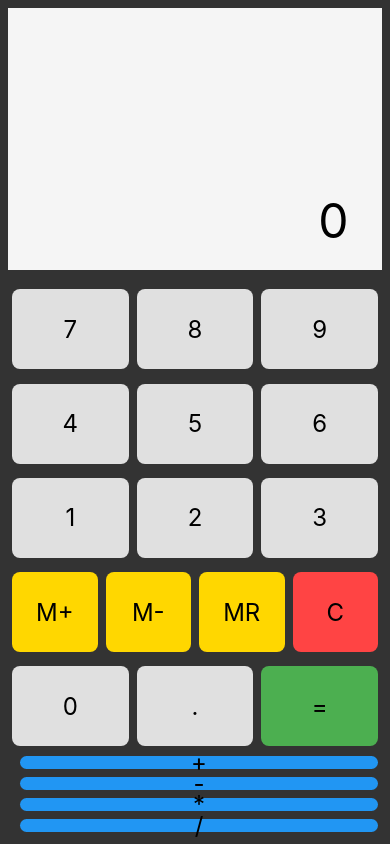
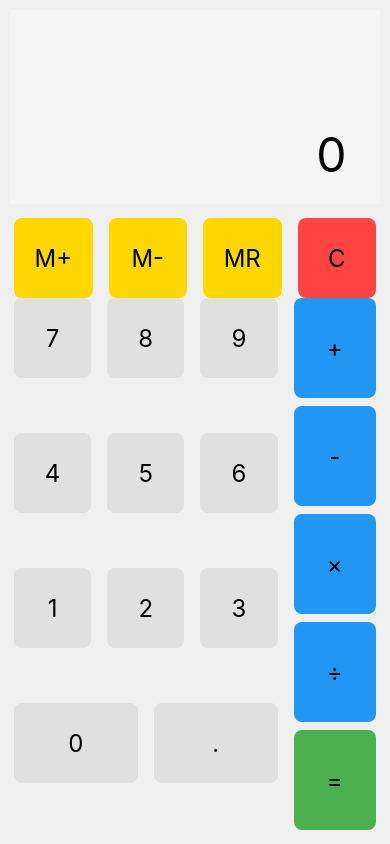
Before and after one commit to g0r3core/Calcolatrice, a React Native app: screen / in a window 390 px wide. Built offline with nearby package versions, Linux system fonts and the light colour scheme.

Commit message:
Cura stile

```diff
--- a/App.js
+++ b/App.js
@@ -49,56 +49,37 @@ export default function App() {
 
   return (
     <View style={styles.container}>
-      <Display value = {displayValue} />
+      <Display value={displayValue} />
+
+      <View style={styles.row}>
+        <Button title="M+" color="#ffd700" onPress={handleMemoryAdd} />
+        <Button title="M-" color="#ffd700" onPress={handleMemorySubtract} />
+        <Button title="MR" color="#ffd700" onPress={handleMemoryRecall} />
+        <Button title="C" color="#ff4444" onPress={handleClear} />
+      </View>
 
       <View style={styles.keypad}>
-        <View style={styles.row}>
-          {['7','8','9'].map((num) => (
-            <Button
-            key={num}
-            title={num}
-            onPress={() => handleNumber(num)}
-            />
+        <View style={styles.leftPanel}>
+          {[['7','8','9'], ['4','5','6'], ['1','2','3']].map((row, i) => (
+            <View key={i} style={styles.row}>
+              {row.map(num => (
+                <Button key={num} title={num} onPress={() => handleNumber(num)} />
+              ))}
+            </View>
           ))}
+
+          <View style={styles.row}>
+            <Button title="0" onPress={() => handleNumber('0')} flex={2} />
+            <Button title="." onPress={handleDecimal} />
+          </View>
         </View>
 
-        <View style={styles.row}>
-          {['4','5','6'].map((num) => (
-            <Button
-              key={num}
-              title={num}
-              onPress={() => handleNumber(num)}
-              />
+        {/* Colonna destra - Operazioni */}
+        <View style={styles.operationsColumn}>
+          {['+', '-', '×', '÷'].map(op => (
+            <Button key={op} title={op} color="#2196F3" onPress={() => handleOperator(op)}/>
           ))}
-        </View>
-
-        <View style={styles.row}>
-          {['1','2','3'].map((num) => (
-            <Button
-              key={num}
-              title={num}
-              onPress={() => handleNumber(num)}
-            />
-          ))}
-        </View>
-
-        <View style={styles.row}>
-          <Button title='M+' color='#ffd700' onPress={handleMemoryAdd}/>
-          <Button title='M-' color='#ffd700' onPress={handleMemorySubtract}/>
-          <Button title='MR' color='#ffd700' onPress={handleMemoryRecall}/>
-          <Button title='C' color='#ff4444' onPress={handleClear}/>
-        </View>
-
-        <View style={styles.row}>
-          <Button title='0' onPress={() => handleNumber('0')} flex={2}/>
-          <Button title='.' onPress={handleDecimal}/>
-          <Button title='=' color='#4CAF50' onPress={handleEqual}/>
-        </View>
-
-        <View style={styles.operationsColumn}>
-          {['+','-','*','/'].map((op) => (
-            <Button key={op} title={op} color='#2196F3' onPress={() => handleOperator(op)}/>
-          ))}
+          <Button title="=" color="#4CAF50" onPress={handleEqual} flex={1} />
         </View>
       </View>
     </View>
@@ -108,23 +89,27 @@ export default function App() {
 const styles = StyleSheet.create({
   container: {
     flex: 1,
-    backgroundColor: '#333',
-    padding: 8,
+    backgroundColor: '#f0f0f0',
+    padding: 10,
     justifyContent: 'flex-start',
   },
   keypad: {
-    flex: 5,
-    justifyContent: 'space-around',
+    flex: 7,
+    flexDirection: 'row',
+    gap: 8,
+  },
+  leftPanel: {
+    flex: 3,
+    justifyContent: 'space-between',
   },
   row: {
     flex: 1,
     flexDirection: 'row',
-    justifyContent: 'space-between',
-    marginVertical: 5,
+    gap: 8,
+    minHeight: 80,
   },
   operationsColumn: {
     flex: 1,
-    flexDirection: 'column',
-    marginLeft: 8,
+    justifyContent: 'space-between',
   },
 });
```
